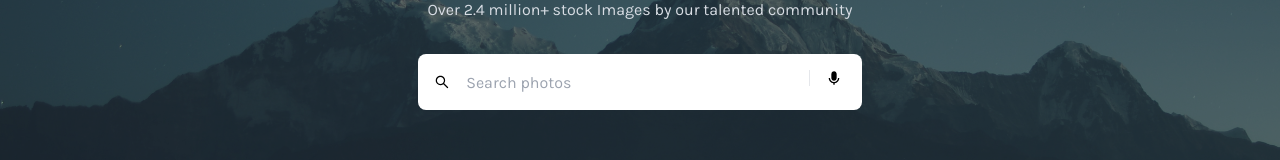
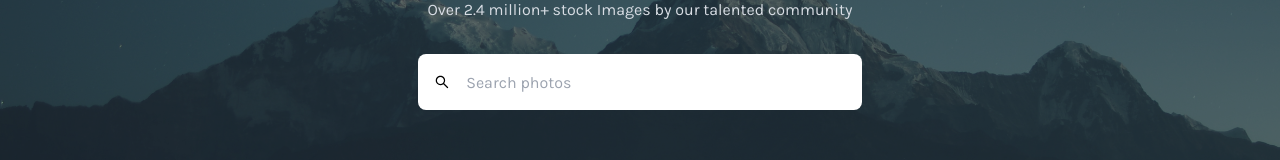
Before and after one commit to farukulWD/imageGallery, a React (Vite) app: page / in a window 1280 px wide. Shown: the part 230-390 px from the top of the page. Built offline with nearby package versions, Linux system fonts and the light colour scheme; no server answers.

Commit message:
some error fixed

```diff
--- a/package.json
+++ b/package.json
@@ -21,7 +21,6 @@
     "react-loader-spinner": "^5.4.5",
     "react-modal": "^3.16.1",
     "react-router-dom": "^6.17.0",
-    "react-speech-recognition": "^3.10.0",
     "sort-by": "^1.2.0",
     "sweetalert2": "^11.7.32"
   },
--- a/src/Pages/Home/GallerySection/SingleImage.jsx
+++ b/src/Pages/Home/GallerySection/SingleImage.jsx
@@ -32,7 +32,7 @@ const SingleImage = ({ image }) => {
     setInitialAPICallMade(true);
     setIsOpen(true);
   };
-  console.log(getImage);
+
   const closeModal = () => {
     setIsOpen(false);
   };
--- a/src/Pages/Home/Hero/Hero.jsx
+++ b/src/Pages/Home/Hero/Hero.jsx
@@ -37,9 +37,9 @@ const Hero = () => {
                         className="bg-white h-14 w-full px-12 rounded-lg focus:outline-none "
                         name=""
                       />
-                      <span className="absolute hover:cursor-pointer top-4 right-5 border-l pl-4">
+                      {/* <span className="absolute hover:cursor-pointer top-4 right-5 border-l pl-4">
                         <BiSolidMicrophone></BiSolidMicrophone>
-                      </span>
+                      </span> */}
                     </div>
                   </div>
                 </div>
--- a/src/Pages/Home/ModalComponet/ModalComponent.jsx
+++ b/src/Pages/Home/ModalComponet/ModalComponent.jsx
@@ -43,7 +43,6 @@ const ModalComponent = ({
         setDownloadLoading(false);
       });
   };
-  console.log(image?.tags);
 
   return (
     <div className="relative  p-2 rounded-md">
```
Also changed, not shown: 1 other file (tests, documents, lock files or other folders).
